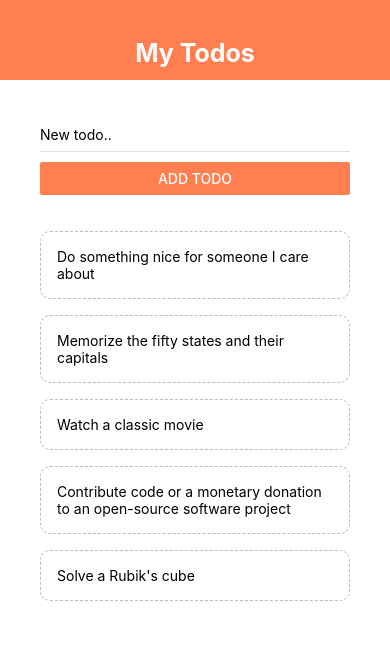
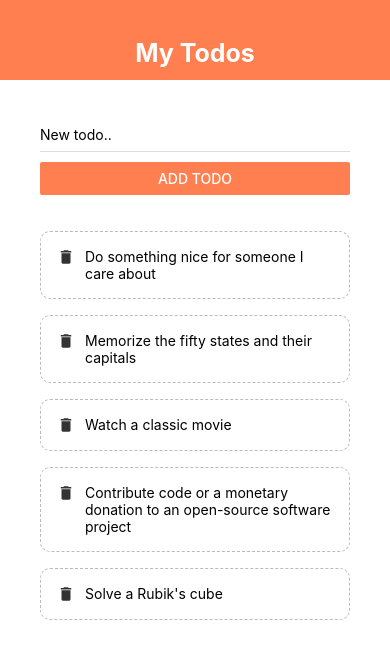
Before and after one commit to chami98/React-native-todo-app, a React Native app: screen / in a window 390 px wide. Shown: the top 658 px of the page. Built offline with nearby package versions, Linux system fonts and the light colour scheme.

Commit message:
Added Delete Icon to the todo item

```diff
--- a/components/TodoItem.js
+++ b/components/TodoItem.js
@@ -1,11 +1,15 @@
 import React from "react";
 
 import { StyleSheet, View, Text, TouchableOpacity } from "react-native";
+import { MaterialIcons } from "@expo/vector-icons";
 
 export default function TodoItem({ item, pressHandler }) {
   return (
     <TouchableOpacity onPress={() => pressHandler(item.key)}>
-      <Text style={styles.item}>{item.text}</Text>
+      <View style={styles.item}>
+        <MaterialIcons name="delete" size={18} color="#333" />
+        <Text style={styles.itemText}>{item.text}</Text>
+      </View>
     </TouchableOpacity>
   );
 }
@@ -18,5 +22,9 @@
     borderWidth: 1,
     borderStyle: "dashed",
     borderRadius: 10,
+    flexDirection: "row",
+  },
+  itemText: {
+    marginLeft: 10,
   },
 });
```
